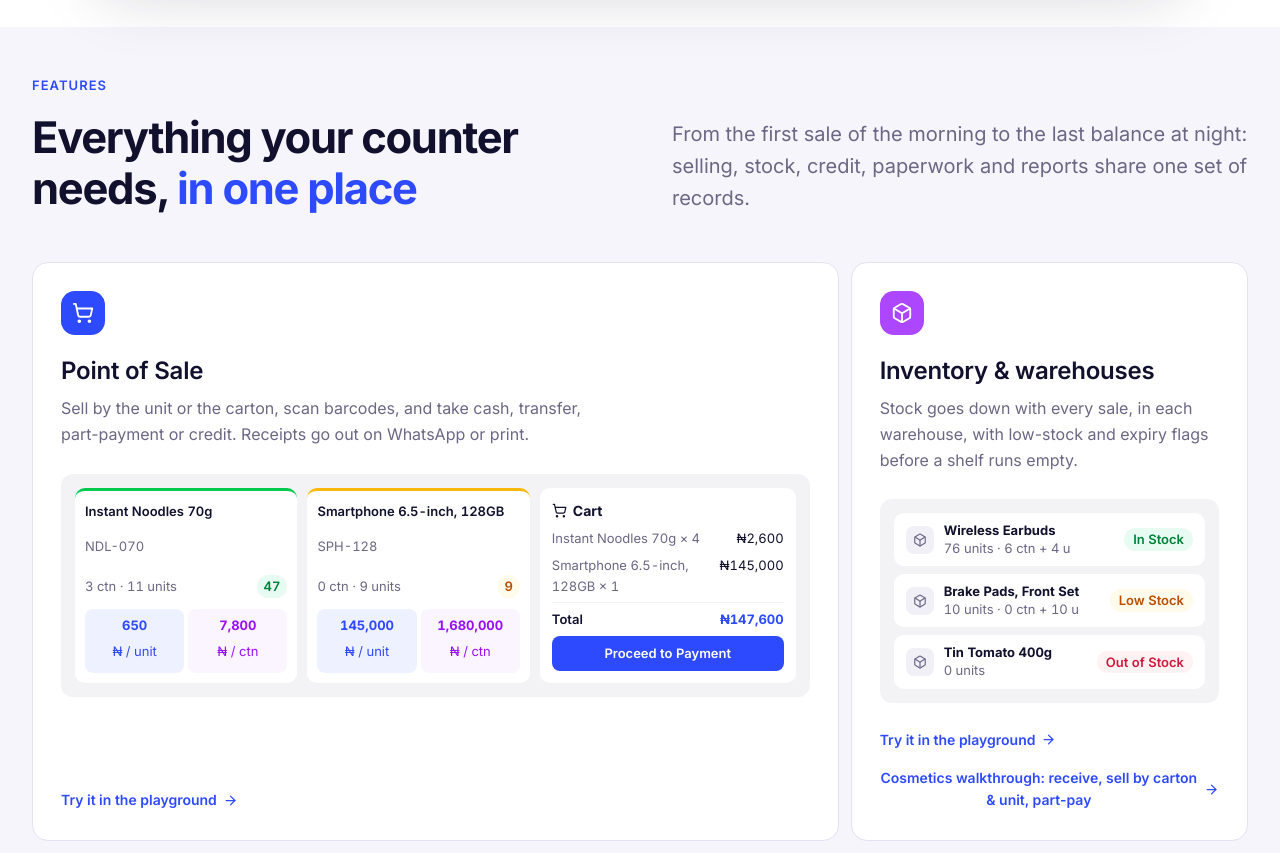
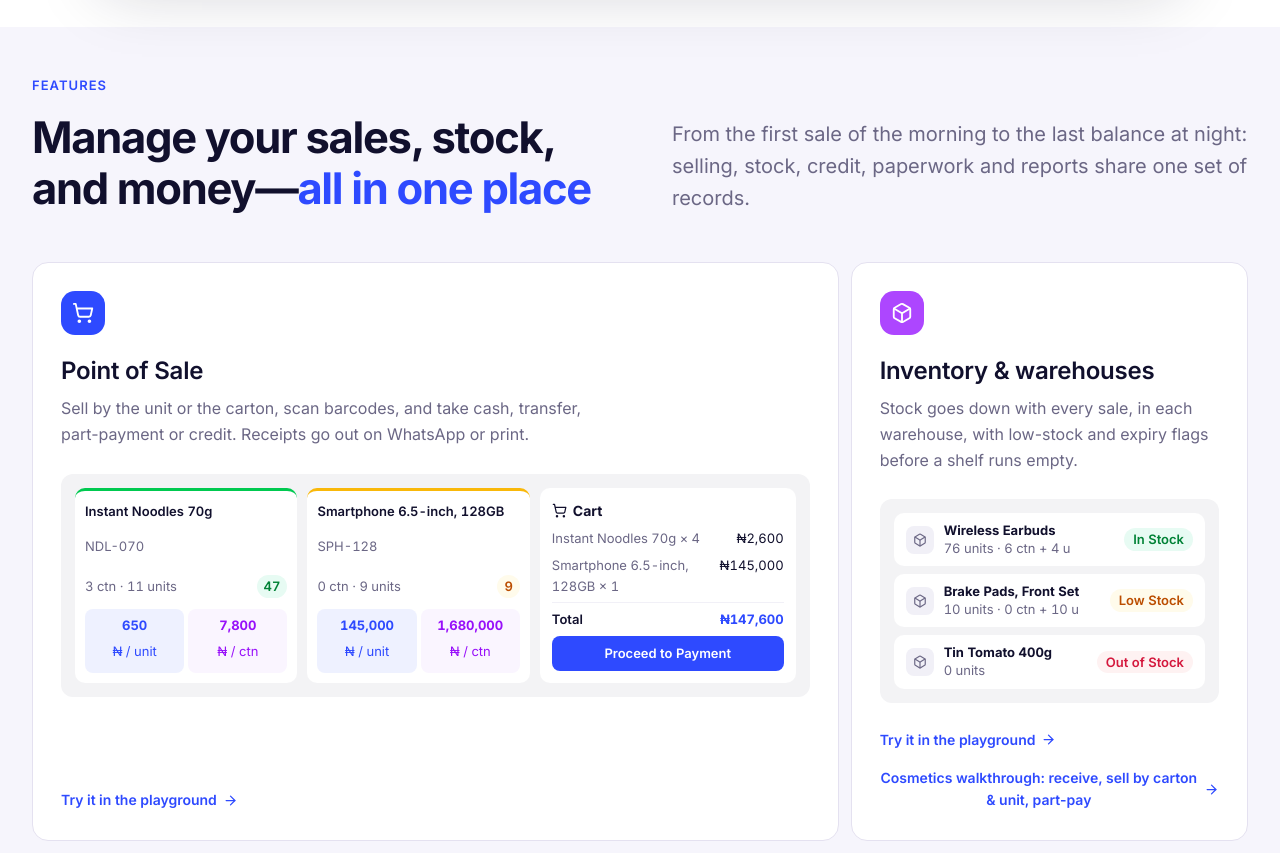
Before and after one commit to Proglia/Joryka-landing-page, a plain HTML site: page index.html in a window 1280 px wide. Shown: the part 2493-3346 px from the top of the page. Drawn offline with Linux system fonts and the light colour scheme.

Commit message:
Update Features headline: "Manage your sales, stock, and money—all in one place"
Requested by the client: the previous "Everything your counter needs, in one place"
was limiting. A word joiner keeps the em dash with "money" so it never starts a line.

Co-Authored-By: Claude Opus 5.5 <noreply@anthropic.com>

```diff
--- a/index.html
+++ b/index.html
@@ -202,7 +202,7 @@ FORM: category standard (classic SaaS), the user's restored Figma design; the he
 <section class="section paper" id="features" aria-labelledby="features-h">
   <div class="container">
     <div class="split-head" data-reveal>
-      <div><p class="eyebrow">Features</p><h2 id="features-h">Everything your counter needs, <span>in one place</span></h2></div>
+      <div><p class="eyebrow">Features</p><h2 id="features-h">Manage your sales, stock, and money&#8288;—<span>all in one place</span></h2></div>
       <p>From the first sale of the morning to the last balance at night: selling, stock, credit, paperwork and reports share one set of records.</p>
     </div>
     <div class="fgrid" data-reveal>
```
